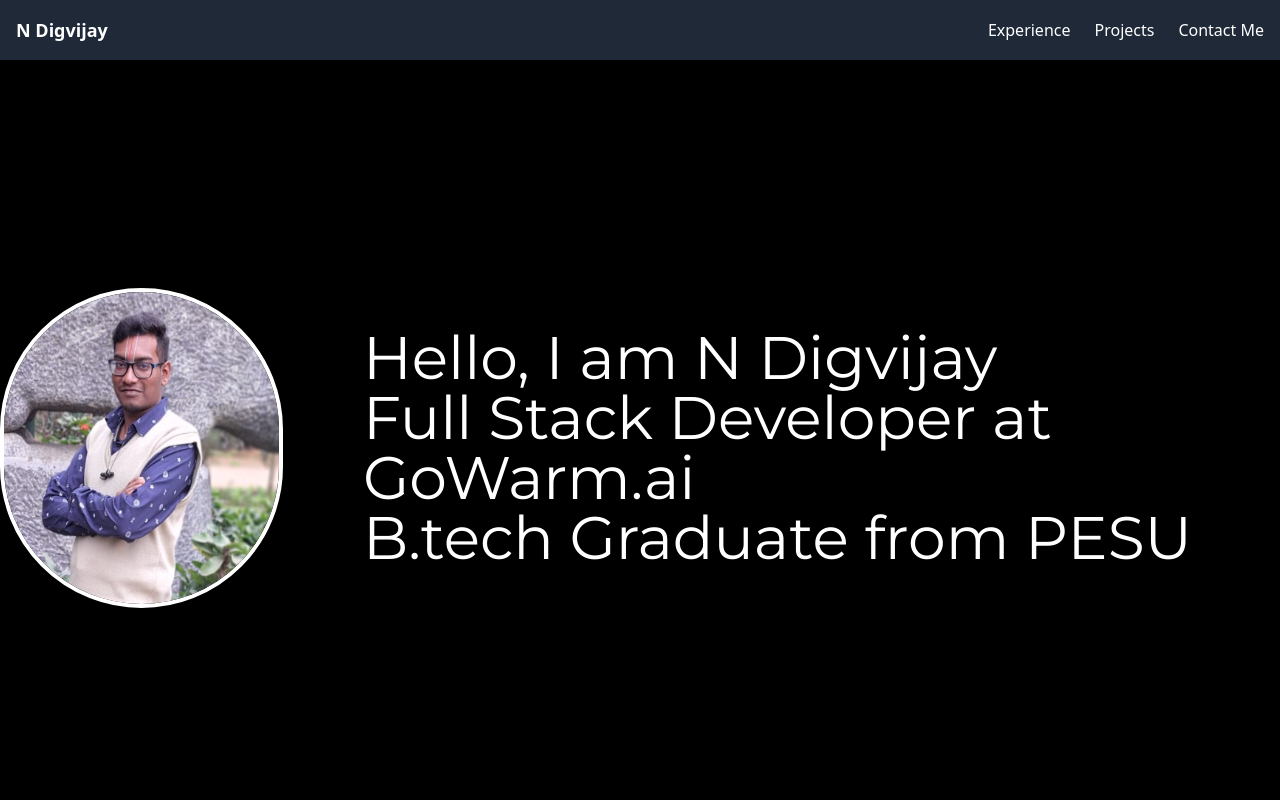
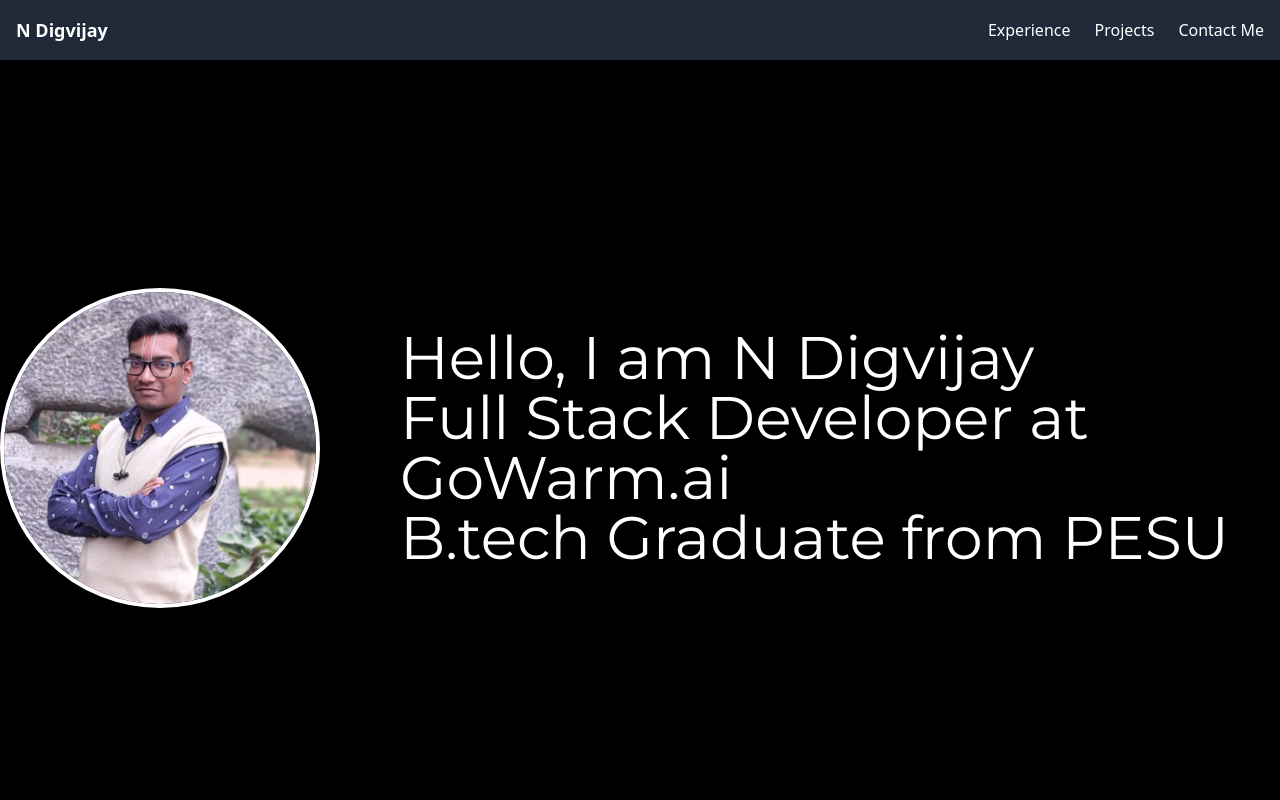
Before and after one commit to ndigvijay/ndv-portfolio, a React (Create React App) app: page / in a window 1280 px wide. Shown: the top 800 px of the page. Built offline with nearby package versions, Linux system fonts and the light colour scheme.

Commit message:
fixed bugs

```diff
--- a/src/App.js
+++ b/src/App.js
@@ -5,7 +5,7 @@
   return (
     <div className="bg-black font-sans">
       {/* Navbar */}
-      <nav className="bg-gray-800 p-4 fixed w-full">
+      <nav className="bg-gray-800 p-4 fixed w-full z-50">
         <div className="container mx-auto flex flex-wrap justify-between items-center">
           <a href="#about" className="text-white text-lg font-bold">N Digvijay</a>
           <div className="space-x-6 flex  sm:flex-row">
@@ -18,8 +18,8 @@
 
       {/* About Me Section */}
       <section id="about" className="bg-black h-screen flex flex-col md:flex-col lg:flex-row items-center justify-center pt-24">
-        <div>
-          <img src={dp} alt="display pic" className="p-8 md:p-0 rounded-3xl md:rounded-full lg:rounded-full w-25 h-25 md:w-100 md:h-100 lg:h-80 lg:w-80 border-4 border-white" />
+        <div className="shrink-0">
+          <img src={dp} alt="display pic" className="p-8 md:p-0 rounded-full w-48 h-48 md:w-72 md:h-72 lg:w-80 lg:h-80 object-cover border-4 border-white aspect-square" />
         </div>
         <div className="text-white font-montserrat p-10 md:p-8 lg:p-0 pt-20 md:pt-20 lg:pt-0 lg:pl-20 text-2xl md:text-4xl lg:text-6xl md:mt-0">
           Hello, I am N Digvijay
@@ -106,7 +106,7 @@
 
           {/* Graph Based Malware Analysis API */}
           <a href="https://github.com/ndigvijay/Capstone_98_2025" target="_blank" rel="noopener noreferrer"
-             className="w-full bg-gray-800 border border-gray-700 p-6 md:p-8 rounded-lg transform transition-all duration-300 hover:scale-105 hover:bg-gray-750 hover:border-gray-600 hover:shadow-2xl">
+            className="w-full bg-gray-800 border border-gray-700 p-6 md:p-8 rounded-lg transform transition-all duration-300 hover:scale-105 hover:bg-gray-750 hover:border-gray-600 hover:shadow-2xl">
             <h3 className="text-white font-montserrat text-3xl md:text-4xl lg:text-5xl font-bold mb-4">Graph Based Malware Analysis API</h3>
             <p className="text-gray-300 font-montserrat text-base md:text-lg lg:text-xl mb-4 leading-relaxed">
               A malware analysis platform that combines graph theory and machine learning to classify
@@ -120,7 +120,7 @@
 
           {/* Mflix - Netflix Clone */}
           <a href="https://mflix-nu-seven.vercel.app/" target="_blank" rel="noopener noreferrer"
-             className="w-full bg-gray-800 border border-gray-700 p-6 md:p-8 rounded-lg transform transition-all duration-300 hover:scale-105 hover:bg-gray-750 hover:border-gray-600 hover:shadow-2xl">
+            className="w-full bg-gray-800 border border-gray-700 p-6 md:p-8 rounded-lg transform transition-all duration-300 hover:scale-105 hover:bg-gray-750 hover:border-gray-600 hover:shadow-2xl">
             <h3 className="text-white font-montserrat text-3xl md:text-4xl lg:text-5xl font-bold mb-4">Mflix - Netflix Clone</h3>
             <p className="text-gray-300 font-montserrat text-base md:text-lg lg:text-xl mb-4 leading-relaxed">
               A streaming platform clone built to understand API integration and web development fundamentals.
@@ -134,7 +134,7 @@
 
           {/* Cruise Connect */}
           <a href="https://cruise-connect.vercel.app/" target="_blank" rel="noopener noreferrer"
-             className="w-full bg-gray-800 border border-gray-700 p-6 md:p-8 rounded-lg transform transition-all duration-300 hover:scale-105 hover:bg-gray-750 hover:border-gray-600 hover:shadow-2xl">
+            className="w-full bg-gray-800 border border-gray-700 p-6 md:p-8 rounded-lg transform transition-all duration-300 hover:scale-105 hover:bg-gray-750 hover:border-gray-600 hover:shadow-2xl">
             <h3 className="text-white font-montserrat text-3xl md:text-4xl lg:text-5xl font-bold mb-4">Cruise Connect</h3>
             <p className="text-gray-300 font-montserrat text-base md:text-lg lg:text-xl mb-4 leading-relaxed">
               A business-to-consumer car rental platform featuring complete CRUD operations for vehicle management.
@@ -148,7 +148,7 @@
 
           {/* Restaurant Ordering System */}
           <a href="https://restaurant-ordering-system-9alk.onrender.com" target="_blank" rel="noopener noreferrer"
-             className="w-full bg-gray-800 border border-gray-700 p-6 md:p-8 rounded-lg transform transition-all duration-300 hover:scale-105 hover:bg-gray-750 hover:border-gray-600 hover:shadow-2xl">
+            className="w-full bg-gray-800 border border-gray-700 p-6 md:p-8 rounded-lg transform transition-all duration-300 hover:scale-105 hover:bg-gray-750 hover:border-gray-600 hover:shadow-2xl">
             <h3 className="text-white font-montserrat text-3xl md:text-4xl lg:text-5xl font-bold mb-4">Restaurant Ordering System</h3>
             <p className="text-gray-300 font-montserrat text-base md:text-lg lg:text-xl mb-4 leading-relaxed">
               A comprehensive dine-in ordering platform that streamlines the restaurant experience.
```
